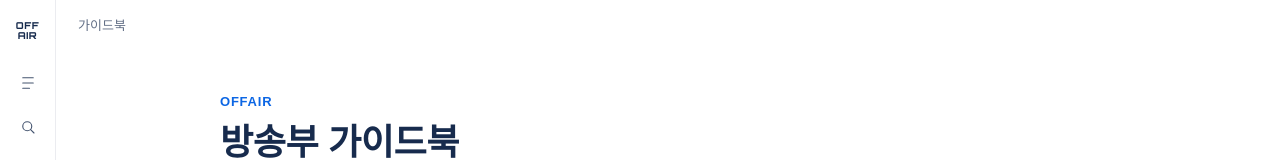
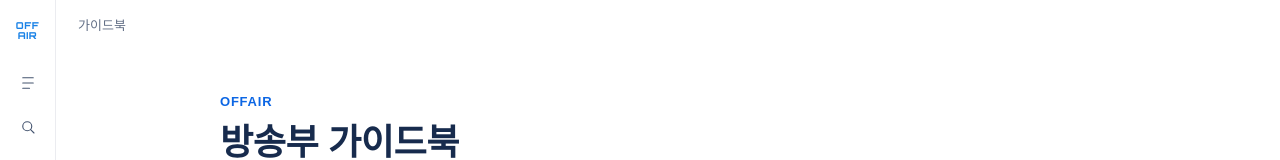
Before and after one commit to Broadcasting-System/OFFAIR-V2, a Next.js app: page / in a window 1280 px wide. Shown: the top 160 px of the page. Built offline with nearby package versions, Linux system fonts and the light colour scheme; a web font is replaced by a local one.

Commit message:
fix :: OFFAIR 글자 로고를 예전 전기 파랑으로 — 흰 배경은 진한 파랑, 어두운 배경은 빛나는 파랑(예전 사이트 cyan glow)

```diff
--- /dev/null
+++ b/components/logo.css
@@ -0,0 +1,20 @@
+/* OFFAIR 글자 로고 색 — 예전 가이드북의 전기 파랑(beam)과 빛(cyan glow).
+   흰 배경에선 읽히게 한 단계 진한 파랑, 어두운 배경에선 예전 사이트처럼 빛나게. */
+:root {
+  --offair-logo: #1a82e6;
+  --offair-logo-glow: none;
+}
+:root[data-theme="dark"] {
+  --offair-logo: #4fb0ff;
+  --offair-logo-glow: 0 0 14px rgba(95, 212, 255, 0.45), 0 0 3px rgba(95, 212, 255, 0.6);
+}
+@media (prefers-color-scheme: dark) {
+  :root:not([data-theme="light"]) {
+    --offair-logo: #4fb0ff;
+    --offair-logo-glow: 0 0 14px rgba(95, 212, 255, 0.45), 0 0 3px rgba(95, 212, 255, 0.6);
+  }
+}
+.offair-logo {
+  color: var(--offair-logo);
+  text-shadow: var(--offair-logo-glow);
+}
--- a/components/logo.tsx
+++ b/components/logo.tsx
@@ -1,7 +1,8 @@
 import Link from "next/link";
 import localFont from "next/font/local";
+import "./logo.css";
 
-// 예전 가이드북부터 쓰던 OFFAIR 글자 로고 (Orbitron). 색은 테마 글자색을 따른다.
+// 예전 가이드북부터 쓰던 OFFAIR 글자 로고 (Orbitron, 전기 파랑). 색은 logo.css.
 const orbitron = localFont({
   src: "../app/fonts/Orbitron.ttf",
   weight: "400 900",
@@ -20,9 +21,9 @@ export function Logo({
     <Link
       href="/"
       aria-label="OFFAIR 홈"
-      className={`${orbitron.className} inline-flex flex-col rounded-md leading-none text-fg ${className}`}
+      className={`${orbitron.className} inline-flex flex-col rounded-md leading-none ${className}`}
     >
-      <span className="text-[17px] font-extrabold tracking-[0.06em]">OFFAIR</span>
+      <span className="offair-logo text-[17px] font-extrabold tracking-[0.06em]">OFFAIR</span>
       {withTagline && (
         <span className="mt-1 text-[0.55rem] font-medium uppercase tracking-[0.32em] text-fg-faint">
           BSSM Broadcast Guide Book
@@ -37,7 +38,7 @@ export function LogoMark() {
   return (
     <span
       aria-hidden
-      className={`${orbitron.className} flex flex-col items-center text-[9.5px] font-extrabold leading-[1.05] tracking-[0.06em] text-fg`}
+      className={`${orbitron.className} flex flex-col items-center text-[9.5px] font-extrabold leading-[1.05] tracking-[0.06em] offair-logo`}
     >
       <span>OFF</span>
       <span>AIR</span>
```
